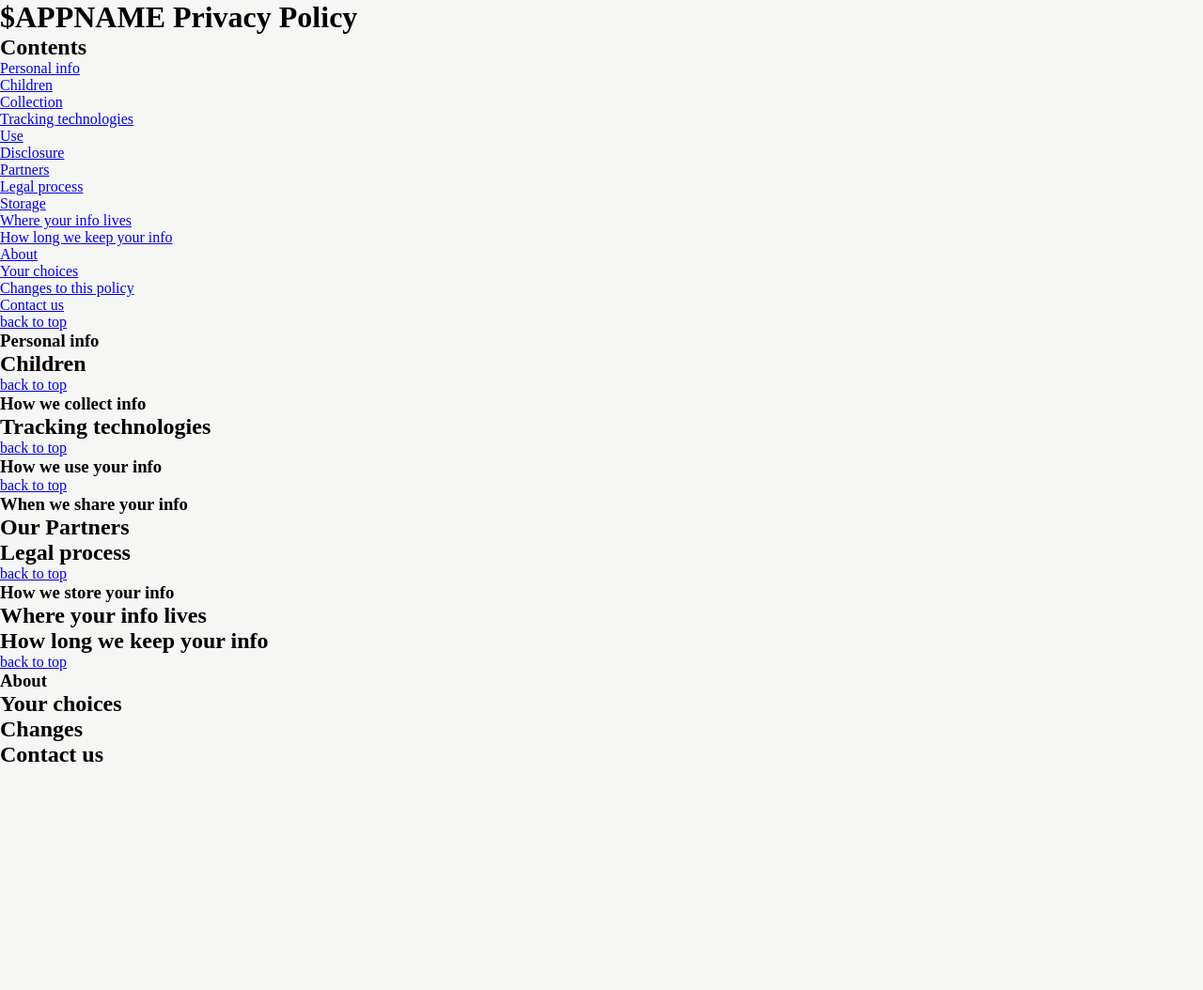
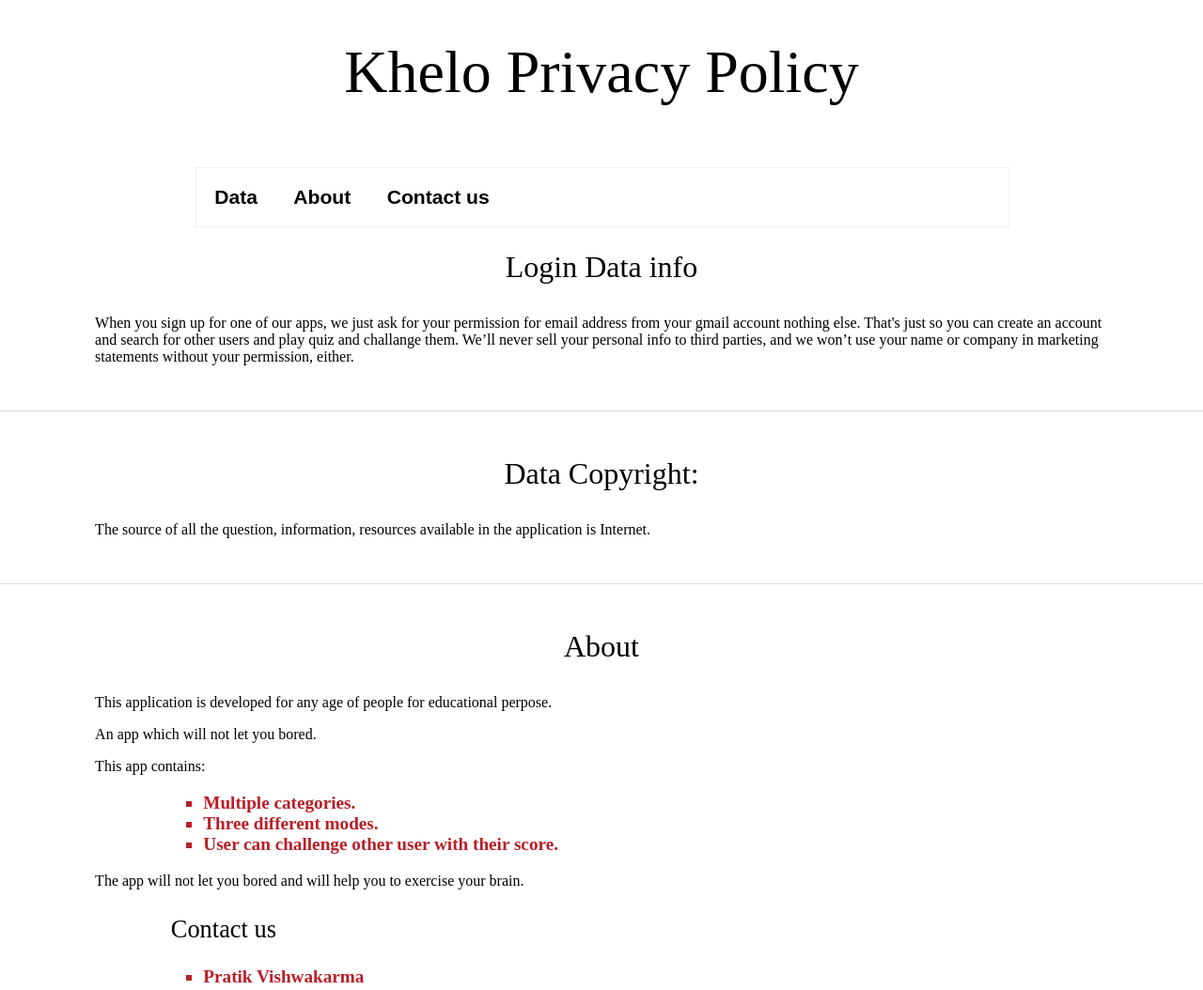
Before and after one commit to PratikVishwakarma/KheloWebsite, a plain HTML site: page privacyPolicy.html in a window 1280 px wide. Shown: the top 1054 px of the page at 94% size. Before the commit the page ends 817 px from the top, so only its background shows below. Drawn offline with Linux system fonts and the light colour scheme; files that its build step writes are made by us from their sources.

Commit message:
update policy and add css

```diff
--- /dev/null
+++ b/css/style.css
@@ -0,0 +1,377 @@
+Skip to content
+Search or jump to…
+Pull requests
+Issues
+Marketplace
+Explore
+
+@PratikVishwakarma
+tomlowenthal
+/
+privacy-policy-template
+Public
+Code
+Issues
+1
+Pull requests
+Actions
+Projects
+Wiki
+Security
+Insights
+privacy-policy-template/css/style.css
+
+Tom Lowenthal More prettification.
+Latest commit b093850 on 24 Apr 2012
+ History
+ 0 contributors
+334 lines (253 sloc)  3.7 KB
+
+/****************************
+**  Style for all devices  **
+****************************/
+
+/*
+General
+*/
+
+body{
+  font-family: sans-serif;
+ }
+
+section {
+  border-bottom: solid thin rgb(220,220,220);
+ }
+
+/*
+Page header
+*/
+
+header {
+  margin: -0.5 -0.5em 0 -0.5em;
+  text-align: center;
+ }
+
+/*
+Section headings
+ */
+
+h1, h2, h3, h4, h5, h6, h7 {
+  font-family: serif;
+  font-weight: normal;
+ }
+
+h1 {
+  text-align: center;
+ }
+
+/*
+Navigation
+*/
+
+nav a {
+  text-decoration: none;
+  color: black;
+ }
+
+nav a:hover {
+  color: #b91e27;
+ }
+
+nav h1 {
+  font-family: serif;
+  margin: 0 0 0.5em 0;
+}
+
+
+/*
+General content elements and styles
+*/
+
+ul, ol {
+  color: #b91e27;
+  font-weight: bold;
+  font-family: serif;
+  font-size: 1.2em;
+ }
+
+ul {
+  list-style: square outside;
+ }
+
+ol span {
+  color: black;
+  font-weight: normal;
+  font-family: sans-serif;
+  font-size: 0.84em;
+ }
+
+ul span {
+  color: black;
+  font-weight: normal;
+  font-family: sans-serif;
+  font-size: 0.84em;
+ }
+
+blockquote {
+  border-left: solid thick #b91e27;
+ }
+
+em {
+  font-style: italic;
+ }
+
+strong {
+  font-weight: bold;
+  color: #b91e27;
+ }
+
+/* Nav to-top elements */
+
+nav.to-top {
+  display: block;
+  padding: 2.5em 0.5em 0.5em 2.5em;
+  margin: 0;
+  width: auto;
+  position: absolute;
+  right: 2em;
+  left: auto;
+  border-style: none;
+  background-color: transparent;
+ }
+
+nav.to-top a {
+  margin: 0; border: 0;
+  text-decoration: none;
+  color: royalblue;
+  font-size: 0.8em;
+  font-weight: bold;
+  font-family: sans-serif;
+ }
+
+nav.to-top a:hover {
+  text-decoration: underline;
+ }
+
+
+/********************************************
+**  Style for devices with small displays  **
+********************************************/
+@media (max-width: 46.9em){
+
+/*
+General
+*/
+
+section {
+  margin: 0 -0.5em 1em -0.5em;
+  padding: 0 0.5em 1em 0.5em;
+ }
+
+/*
+Page header
+*/
+
+header h1 {
+  padding: 0.5em 0 0 0;
+  font-size: 2.5em;
+ }
+
+/*
+Section headings
+ */
+
+h2, h3, h4, h5, h6, h7 {
+  margin: 0.2em 0 0 1em;
+  padding: 0.1em;
+ }
+
+h1 {
+  font-size: 1.5em;
+/*  margin: 0 0 1em 0;*/
+ }
+
+h2 {
+  font-size: 1.2em;
+}
+
+h3 {
+ font-size: 1.13em;
+ }
+
+h4 {
+  font-size: 1.07em;
+ }
+
+
+/*
+Navigation
+*/
+
+/* Nav bar */
+
+nav {
+  margin: 1em 10% 1em 10%;
+  padding: 1em 0 0 0;
+  width: 22em;
+  border: solid thin rgb(240,240,240);
+ }
+
+nav ul {
+  margin: 0;
+  list-style: square outside;
+ }
+
+nav a {
+  font-family: serif;
+ }
+
+nav a:hover {
+  font-weight: bold;
+ }
+
+}
+
+
+/********************************************
+**  Style for devices with large displays  **
+********************************************/
+@media (min-width: 47em) {
+
+
+/*
+General
+*/
+
+section {
+  margin: 0 -0.5em 1em -0.5em;
+  padding: 2em 8% 2em 8%;
+ }
+
+
+/*
+Page header
+*/
+
+header {
+  margin: 0 -0.5em 0 -0.5em;
+ }
+
+header h1 {
+  padding: 0.5em 0 0 0;
+  font-size: 4em;
+ }
+
+
+/*
+Section headings
+ */
+
+h2, h3, h4, h5, h6, h7 {
+  margin: 0.8em 0 0 7%;
+  padding: 0.2em;
+ }
+
+h1 {
+  font-size: 2em;
+  text-align: center;
+  margin: 0 0 1em 0;
+ }
+
+h2 {
+  font-size: 1.65em;
+}
+
+h3 {
+ font-size: 1.4em;
+ }
+
+h4 {
+  font-size: 1.15em;
+ }
+
+
+/*
+Other content elements
+*/
+
+blockquote {
+  padding: 0 0 0 1.2em;
+  margin: 0 6em 0 4em;
+ }
+
+ul, ol{
+ padding: 0 6em 0 6em;
+ }
+
+
+/*
+Navigation
+*/
+
+/* Nav bar */
+
+nav {
+  padding: 0 0 3.5em 0;
+  margin: 0 0 0 0;
+ }
+
+nav h1 {
+  display: none;*//* (display off-page?) */
+ }
+
+nav ul {
+  margin: 0 0 0 -22.5em;
+  padding: 0;
+  float: left;
+  position: absolute;
+  width: 45em;
+  left: 50%;
+  border: solid thin rgb(240,240,240);
+  list-style: none outside;
+ }
+
+nav li {
+  float: left;
+  margin: 1em;
+ }
+
+nav li ul {
+  display: none;
+ }
+
+nav a {
+  font-size: 1.1em;
+  font-weight: bold;
+  font-family: sans-serif;
+ }
+
+}
+
+
+/**************************
+**  Style for printouts  **
+**************************/
+@media print {
+
+nav.to-top {
+  display: none;
+ }
+
+}
+
+Footer
+© 2022 GitHub, Inc.
+Footer navigation
+Terms
+Privacy
+Security
+Status
+Docs
+Contact GitHub
+Pricing
+API
+Training
+Blog
+About
+privacy-policy-template/style.css at master · tomlowenthal/privacy-policy-template
--- a/privacyPolicy.html
+++ b/privacyPolicy.html
@@ -8,11 +8,10 @@
  <head>
   <meta charset="utf-8" />
 
-  <title>$APPNAME - Privacy Policy</title>
+  <title>Khelo - Privacy Policy</title>
    <!--Make sure to put you app name in the page title-->
 
-  <link href="privacy-policy-updates.xml" type="application/rss+xml" title="$APPNAME Privacy Policy Updates" rel="alternate">
-   <!--It's a good idea to provide an RSS feed of privacy policy updates so that users don't have to keep checking back to see if anything has changed. Especially if your feed doesn't change regularly, it doesn't take much work to update it by hand whenever you make a change. Of course, whenever you make a large change, it's still a good idea to push a notice out to your users, even if you do have an RSS feed. Make sure to remove the RSS section below if you don't use an update feed.-->
+  <link href="privacy-policy-updates.xml" type="application/rss+xml" title="Khelo Privacy Policy Updates" rel="alternate">
 
   <link rel="stylesheet" href="css/style.css" media="all" type="text/css">
 
@@ -21,114 +20,47 @@
  <body>
 
    <header>
-    <h1>$APPNAME Privacy Policy</h1>
+    <h1>Khelo Privacy Policy</h1>
     </header>
 
    <nav>
-    <h1 id="contents">Contents</h1>
-
+    <h1 id="contents">What we collect and why</h1>
     <ul>
-     <li><a href="#personal-info">Personal info</a>
-      <ul><li><a href="#misc_children">Children</a></li></ul>
+	    <li><a href="#collection">Data</a>
+			<ul><li><a href="#login-data-info">Login Data info</a></li></ul>
+			<ul><li><a href="#data-copyright">Data Copyright</a></li></ul>
 		</li>
-
-     <li><a href="#collection">Collection</a>
-      <ul><li><a href="#collection_tracking">Tracking technologies</a></li></ul>
-      </li>
-
-     <li><a href="#use">Use</a>
-      </li>
-
-     <li><a href="#disclosure">Disclosure</a>
-      <ul>
-       <li><a href="#disclosure_partners">Partners</a></li>
-       <li><a href="#disclosure_legal">Legal process</a></li>
-       </ul></li>
-
-     <li><a href="#storage">Storage</a>
-      <ul>
-       <li><a href="#storage_location">Where your info lives</a></li>
-       <li><a href="#storage_duration">How long we keep your info</a></li>
-       </ul></li>
-
-    <li><a href="#misc">About</a>
-     <ul><li><a href="#choice">Your choices</a></li>
-      <li><a href="#change">Changes to this policy</a></li>
-      <li><a href="#contact">Contact us</a></li>
-      </ul></li>
-
+		<li><a href="#about">About</a></li>
+		<li><a href="#contact-us">Contact us</a></li>
     </ul>
     </nav>
-
 	<article>
-
-    <nav class="to-top"><a href="#contents">back to top</a></nav>
+		<section>
+			<h1 id="login-data-info">Login Data info</h1>
+			<p>When you sign up for one of our apps, we just ask for your permission for email address from your gmail account nothing else. That's just so you can create an account and search for other users and play quiz and challange them. We’ll never sell your personal info to third parties, and we won’t use your name or company in marketing statements without your permission, either.</p>
+		</section>
 
 		<section>
-
-     <h1 id="personal-info">Personal info</h1>
-
-      <h2 id="misc_children">Children</h2>
-
+			<h1 id="data-copyright">Data Copyright:</h1>
+			<p>The source of all the question, information, resources available in the application is Internet.</p>
 		</section>
 
-    <nav class="to-top"><a href="#contents">back to top</a></nav>
-
 		<section>
-
-     <h1 id="collection">How we collect info</h1>
-
-      <h2 id="collection_tracking">Tracking technologies</h2>
-
+			<h1 id="about">About</h1>
+			This application is developed for any age of people for educational perpose.
+			<p>An app which will not let you bored.</p>
+			<p>This app contains:</p>
+			<ul>
+				<li>Multiple categories.</li>
+				<li>Three different modes.</li>
+				<li>User can challenge other user with their score.</li>
+			</ul>
+			<p>The app will not let you bored and will help you to exercise your brain. </p>
+			<h2 id="contact-us">Contact us</h2>
+			<ul>
+				<li>Pratik Vishwakarma</li>
+			</ul>
 		</section>
-
-    <nav class="to-top"><a href="#contents">back to top</a></nav>
-
-    <section>
-
-     <h1 id="use">How we use your info</h1>
-
-     </section>
-
-    <nav class="to-top"><a href="#contents">back to top</a></nav>
-
-    <section>
-
-     <h1 id="disclosure">When we share your info</h1>
-
-      <h2 id="disclosure_partners">Our Partners</h2>
-
-      <h2 id="disclosure_legal">Legal process</h2>
-
-     </section>
-
-    <nav class="to-top"><a href="#contents">back to top</a></nav>
-
-    <section>
-
-     <h1 id="storage">How we store your info</h1>
-
-      <h2 id="storage_location">Where your info lives</h2>
-
-      <h2 id="storage_duration">How long we keep your info</h2>
-
-     </section>
-
-    <nav class="to-top"><a href="#contents">back to top</a></nav>
-
-    <section>
-
-     <h1 id="misc">About</h1>
-
-      <h2 id="misc_choice">Your choices</h2>
-
-      <h2 id="misc_changes">Changes</h2>
-
-      <h2 id="misc_contact">Contact us</h2>
-
-     </section>
-
-    </article>
 
   </body>
 
```
Lines whose indentation alone changed are shown as unchanged.
